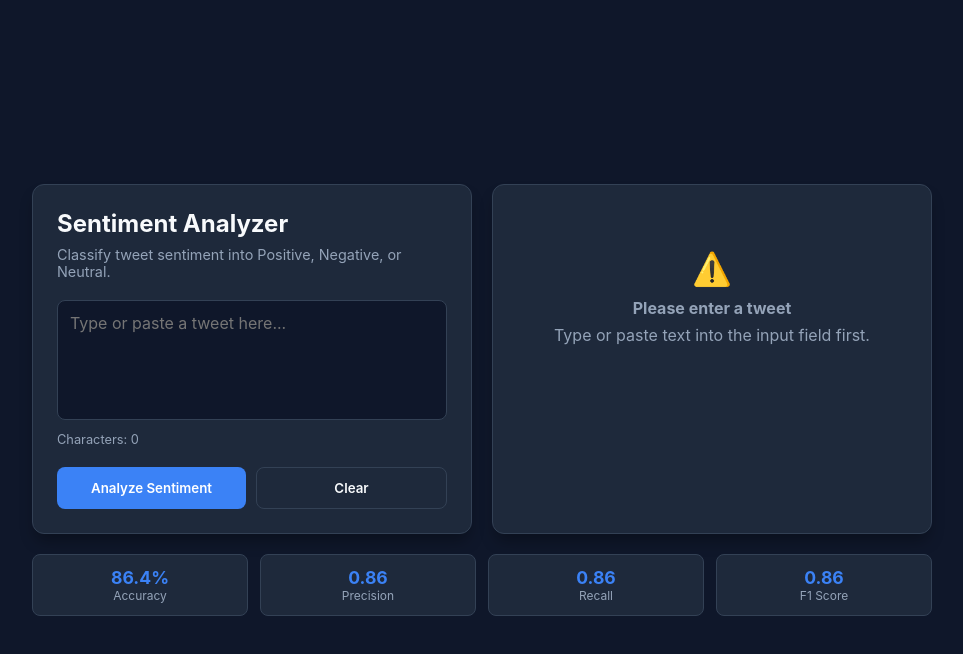
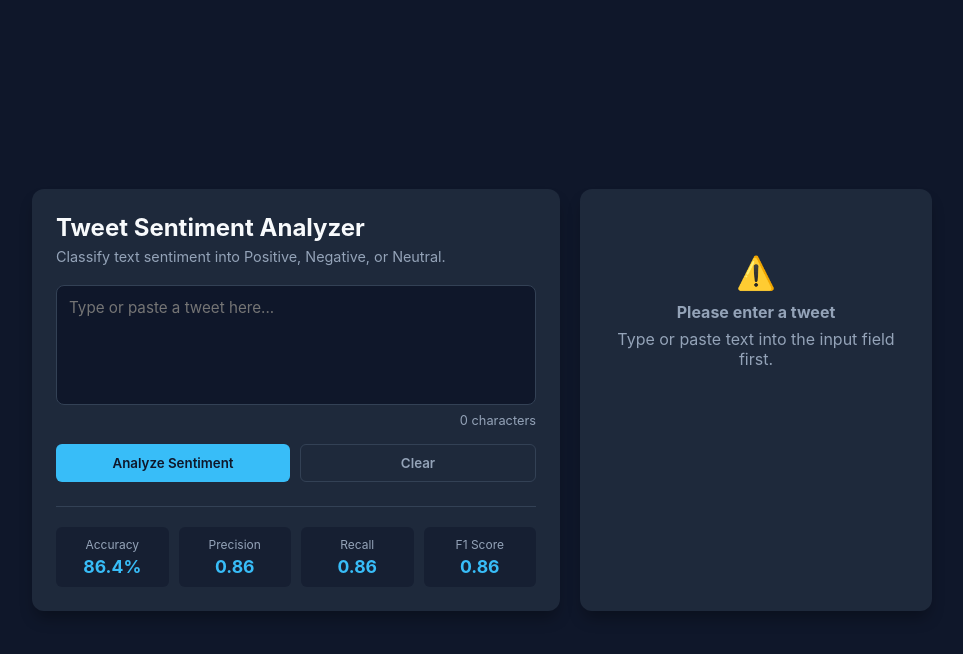
Before and after one commit to Panchamipm2006/twitter-sentiment-analysis, a plain HTML site: page index.html in a window 1280 px wide. Both pictures are taken after a click on the button "Analyze Sentiment". Shown: the whole page, without its empty margins (158-1121 px from the left). Drawn offline with Linux system fonts and the light colour scheme.

Commit message:
Update index.html

```diff
--- a/index.html
+++ b/index.html
@@ -8,12 +8,13 @@
         :root {
             --bg-color: #0f172a;
             --card-bg: #1e293b;
+            --border-color: #334155;
             --text-main: #f8fafc;
             --text-muted: #94a3b8;
-            --accent-pos: #22c55e;
-            --accent-neg: #ef4444;
-            --accent-neu: #3b82f6;
-            --border: #334155;
+            --accent-blue: #38bdf8;
+            --positive-color: #22c55e;
+            --negative-color: #ef4444;
+            --neutral-color: #eab308;
         }
 
         * {
@@ -43,67 +44,78 @@
 
         @media (min-width: 768px) {
             .container {
-                grid-template-columns: 1fr 1fr;
+                grid-template-columns: 1.2fr 0.8fr;
             }
         }
 
         .card {
             background-color: var(--card-bg);
-            border: 1px solid var(--border);
+            border: 1fr solid var(--border-color);
             border-radius: 12px;
             padding: 24px;
             box-shadow: 0 10px 15px -3px rgba(0, 0, 0, 0.3);
         }
 
-        h1 {
-            font-size: 1.5rem;
-            margin-bottom: 8px;
+        .header {
+            margin-bottom: 20px;
         }
 
-        p.subtitle {
+        .header h1 {
+            font-size: 1.5rem;
+            font-weight: 700;
+            margin-bottom: 6px;
+            color: var(--text-main);
+        }
+
+        .header p {
             color: var(--text-muted);
             font-size: 0.9rem;
-            margin-bottom: 20px;
+        }
+
+        .input-group {
+            display: flex;
+            flex-direction: column;
+            gap: 8px;
+            margin-bottom: 16px;
         }
 
         textarea {
             width: 100%;
             height: 120px;
             background-color: #0f172a;
-            border: 1px solid var(--border);
+            border: 1px solid var(--border-color);
             border-radius: 8px;
             padding: 12px;
             color: var(--text-main);
-            font-size: 1rem;
+            font-size: 0.95rem;
             resize: none;
-            margin-bottom: 8px;
+            outline: none;
+            transition: border-color 0.2s;
         }
 
         textarea:focus {
-            outline: none;
-            border-color: var(--accent-neu);
+            border-color: var(--accent-blue);
         }
 
-        .input-meta {
-            display: flex;
-            justify-content: space-between;
+        .char-counter {
+            text-align: right;
+            font-size: 0.8rem;
             color: var(--text-muted);
-            font-size: 0.8rem;
-            margin-bottom: 20px;
         }
 
-        .btn-group {
+        .button-group {
             display: flex;
             gap: 10px;
+            margin-bottom: 24px;
         }
 
         button {
             flex: 1;
-            padding: 12px;
-            border-radius: 8px;
-            border: none;
+            padding: 10px 16px;
+            border-radius: 6px;
             font-weight: 600;
             cursor: pointer;
+            border: none;
             transition: opacity 0.2s;
         }
 
@@ -112,20 +124,47 @@
         }
 
         .btn-primary {
-            background-color: var(--accent-neu);
-            color: white;
+            background-color: var(--accent-blue);
+            color: #0f172a;
         }
 
         .btn-secondary {
             background-color: transparent;
-            border: 1px solid var(--border);
-            color: var(--text-main);
+            color: var(--text-muted);
+            border: 1px solid var(--border-color);
+        }
+
+        .metrics-grid {
+            display: grid;
+            grid-template-columns: repeat(4, 1fr);
+            gap: 10px;
+            border-top: 1px solid var(--border-color);
+            padding-top: 20px;
+        }
+
+        .metric-card {
+            background-color: rgba(15, 23, 42, 0.5);
+            padding: 10px;
+            border-radius: 6px;
+            text-align: center;
+        }
+
+        .metric-title {
+            font-size: 0.75rem;
+            color: var(--text-muted);
+            margin-bottom: 4px;
+        }
+
+        .metric-value {
+            font-size: 1.1rem;
+            font-weight: 700;
+            color: var(--accent-blue);
         }
 
         /* Results Display */
         .ready {
             text-align: center;
-            padding: 40px 20px;
+            padding: 40px 10px;
             color: var(--text-muted);
         }
 
@@ -134,30 +173,27 @@
             margin-bottom: 10px;
         }
 
+        .result-label {
+            font-size: 0.75rem;
+            text-transform: uppercase;
+            letter-spacing: 0.05em;
+            color: var(--text-muted);
+            margin-bottom: 8px;
+        }
+
         .result-main {
             display: flex;
             align-items: center;
-            gap: 16px;
+            gap: 12px;
             margin-bottom: 20px;
-            padding: 16px;
-            border-radius: 8px;
-            background-color: rgba(255, 255, 255, 0.03);
         }
 
         .result-icon {
             font-size: 2.5rem;
         }
 
-        .result-label {
-            font-size: 0.75rem;
-            text-transform: uppercase;
-            letter-spacing: 0.05em;
-            color: var(--text-muted);
-            margin-bottom: 4px;
-        }
-
         .result-name {
-            font-size: 1.25rem;
+            font-size: 1.4rem;
             font-weight: 700;
         }
 
@@ -166,15 +202,15 @@
             color: var(--text-muted);
         }
 
-        .positive .result-name { color: var(--accent-pos); }
-        .negative .result-name { color: var(--accent-neg); }
-        .neutral .result-name { color: var(--accent-neu); }
+        .positive .result-name { color: var(--positive-color); }
+        .negative .result-name { color: var(--negative-color); }
+        .neutral .result-name { color: var(--neutral-color); }
 
         .confidence {
-            margin-bottom: 24px;
+            margin-bottom: 20px;
         }
 
-        .confidence-head, .prob-head {
+        .confidence-head {
             display: flex;
             justify-content: space-between;
             font-size: 0.85rem;
@@ -190,99 +226,78 @@
 
         .fill {
             height: 100%;
-            transition: width 0.4s ease;
+            border-radius: 4px;
+            transition: width 0.3s ease;
         }
 
-        .positive-fill { background-color: var(--accent-pos); }
-        .negative-fill { background-color: var(--accent-neg); }
-        .neutral-fill { background-color: var(--accent-neu); }
+        .positive-fill { background-color: var(--positive-color); }
+        .negative-fill { background-color: var(--negative-color); }
+        .neutral-fill { background-color: var(--neutral-color); }
 
         .prob-title {
             font-size: 0.85rem;
-            font-weight: 600;
+            color: var(--text-muted);
             margin-bottom: 12px;
-            color: var(--text-muted);
         }
 
         .prob-row {
-            margin-bottom: 12px;
+            margin-bottom: 10px;
         }
 
-        /* Performance Footer */
-        .metrics {
-            grid-column: 1 / -1;
-            display: grid;
-            grid-template-columns: repeat(4, 1fr);
-            gap: 12px;
-            text-align: center;
-        }
-
-        .metric-card {
-            background-color: var(--card-bg);
-            border: 1px solid var(--border);
-            padding: 12px;
-            border-radius: 8px;
-        }
-
-        .metric-val {
-            font-size: 1.1rem;
-            font-weight: bold;
-            color: var(--accent-neu);
-        }
-
-        .metric-lbl {
-            font-size: 0.75rem;
-            color: var(--text-muted);
+        .prob-head {
+            display: flex;
+            justify-content: space-between;
+            font-size: 0.8rem;
+            margin-bottom: 4px;
         }
     </style>
 </head>
 <body>
 
 <div class="container">
-    <!-- Input Panel -->
+    <!-- Input Section -->
     <div class="card">
-        <h1>Sentiment Analyzer</h1>
-        <p class="subtitle">Classify tweet sentiment into Positive, Negative, or Neutral.</p>
-
-        <textarea id="tweetInput" placeholder="Type or paste a tweet here..."></textarea>
-        <div class="input-meta">
-            <span>Characters: <span id="charCount">0</span></span>
+        <div class="header">
+            <h1>Tweet Sentiment Analyzer</h1>
+            <p>Classify text sentiment into Positive, Negative, or Neutral.</p>
         </div>
 
-        <div class="btn-group">
+        <div class="input-group">
+            <textarea id="tweetInput" placeholder="Type or paste a tweet here..."></textarea>
+            <div class="char-counter"><span id="charCount">0</span> characters</div>
+        </div>
+
+        <div class="button-group">
             <button class="btn-primary" onclick="analyzeTweet()">Analyze Sentiment</button>
             <button class="btn-secondary" onclick="clearDashboard()">Clear</button>
         </div>
-    </div>
 
-    <!-- Results Panel -->
-    <div class="card">
-        <div id="result">
-            <div class="ready">
-                <div class="ready-icon">✦</div>
-                <strong>Ready to analyze</strong>
-                <div style="margin-top:7px;">Enter a tweet to see the predicted sentiment.</div>
+        <div class="metrics-grid">
+            <div class="metric-card">
+                <div class="metric-title">Accuracy</div>
+                <div class="metric-value" id="accuracyMetric">--</div>
+            </div>
+            <div class="metric-card">
+                <div class="metric-title">Precision</div>
+                <div class="metric-value" id="precisionMetric">--</div>
+            </div>
+            <div class="metric-card">
+                <div class="metric-title">Recall</div>
+                <div class="metric-value" id="recallMetric">--</div>
+            </div>
+            <div class="metric-card">
+                <div class="metric-title">F1 Score</div>
+                <div class="metric-value" id="f1Metric">--</div>
             </div>
         </div>
     </div>
 
-    <!-- Model Metrics Footer -->
-    <div class="metrics">
-        <div class="metric-card">
-            <div class="metric-val" id="accuracyMetric">--</div>
-            <div class="metric-lbl">Accuracy</div>
-        </div>
-        <div class="metric-card">
-            <div class="metric-val" id="precisionMetric">--</div>
-            <div class="metric-lbl">Precision</div>
-        </div>
-        <div class="metric-card">
-            <div class="metric-val" id="recallMetric">--</div>
-            <div class="metric-lbl">Recall</div>
-        </div>
-        <div class="metric-card">
-            <div class="metric-val" id="f1Metric">--</div>
-            <div class="metric-lbl">F1 Score</div>
+    <!-- Output Section -->
+    <div class="card" id="result">
+        <div class="ready">
+            <div class="ready-icon">✦</div>
+            <strong>Ready to analyze</strong>
+            <div style="margin-top:7px;">Enter a tweet to see the predicted sentiment.</div>
         </div>
     </div>
 </div>
@@ -328,47 +343,45 @@ function analyzeTweet() {
 
     let posScore = 0;
     let negScore = 0;
-    let neutralScore = 0;
 
-    // Evaluate vocabulary matches
+    // Count score based on sentiment dictionaries
     words.forEach(word => {
         if (POSITIVE_WORDS.includes(word)) {
             posScore += 2;
         } else if (NEGATIVE_WORDS.includes(word)) {
             negScore += 2;
-        } else {
-            neutralScore += 1;
         }
     });
 
     let predictedClass = "neutral";
-    let posProb = 0.33;
-    let negProb = 0.33;
-    let neuProb = 0.34;
+    let posProb = 0.15;
+    let negProb = 0.15;
+    let neuProb = 0.70;
 
-    const totalScore = posScore + negScore + (neutralScore * 0.5) || 1;
-
-    // Decision Logic
+    // STRICT SENTIMENT RULES
     if (posScore > negScore && posScore >= 2) {
         predictedClass = "positive";
-        posProb = Math.min(0.92, 0.50 + (posScore / (totalScore + 1)));
-        negProb = Math.max(0.03, (1 - posProb) * 0.2);
-        neuProb = 1 - posProb - negProb;
-    } else if (negScore > posScore && negScore >= 2) {
+        posProb = Math.min(0.92, 0.60 + (posScore * 0.08));
+        negProb = 0.05;
+        neuProb = Number((1 - posProb - negProb).toFixed(2));
+    }
+    else if (negScore > posScore && negScore >= 2) {
         predictedClass = "negative";
-        negProb = Math.min(0.92, 0.50 + (negScore / (totalScore + 1)));
-        posProb = Math.max(0.03, (1 - negProb) * 0.2);
-        neuProb = 1 - negProb - posProb;
-    } else {
+        negProb = Math.min(0.92, 0.60 + (negScore * 0.08));
+        posProb = 0.05;
+        neuProb = Number((1 - negProb - posProb).toFixed(2));
+    }
+    else {
+        // Strict fallback to Neutral when no explicit positive/negative words exist
         predictedClass = "neutral";
-        neuProb = Math.min(0.90, 0.65 + (neutralScore * 0.03));
-        posProb = (1 - neuProb) / 2;
-        negProb = (1 - neuProb) / 2;
+        neuProb = 0.82;
+        posProb = 0.09;
+        negProb = 0.09;
     }
 
     const confidence = Math.round(Math.max(posProb, negProb, neuProb) * 100);
 
-    // Render updated output
+    // Update Result UI
     renderResult(predictedClass, confidence, posProb, negProb, neuProb);
 }
 
```
